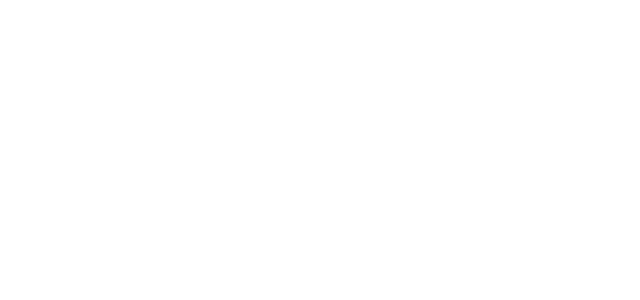
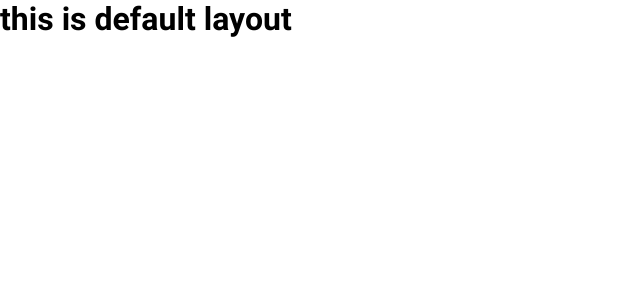
Before and after one commit to 0Amirreza0/vue3-boilerplate, a Vue app: page /#/ in a window 1280 px wide. Before the commit this address had no page. Shown: the top 300 px of the page, without its empty margins (0-640 px from the left). Built offline with nearby package versions, Linux system fonts and the light colour scheme.

Commit message:
feat: implement layout using vue-router

```diff
--- a/src/App.vue
+++ b/src/App.vue
@@ -1,12 +1,13 @@
 <template>
-  <main class="main-content">
-    <RouterView />
-  </main>
+  <layout-view>
+    <router-view />
+  </layout-view>
 </template>
 
-<script setup></script>
+<script setup>
+import LayoutView from '@/layout/layout-view.vue';
+</script>
 
 <style lang="scss">
-:root {
-}
+// FIXME: remove this style tag
 </style>
--- /dev/null
+++ b/src/layout/layout-view.vue
@@ -0,0 +1,23 @@
+<template>
+  <component :is="layout">
+    <slot />
+  </component>
+</template>
+
+<script setup>
+import { defineAsyncComponent, ref, watch, computed } from 'vue';
+import { useRoute } from 'vue-router';
+
+const route = useRoute();
+const routeLayoutName = ref('default');
+
+const onRouteChange = () => {
+  routeLayoutName.value = route.meta?.layout ?? 'default';
+};
+watch(() => route.meta.layout, onRouteChange);
+
+const layout = computed(() => {
+  const layoutName = routeLayoutName.value;
+  return defineAsyncComponent(() => import(`@/layout/layouts/${layoutName}.vue`));
+});
+</script>
--- /dev/null
+++ b/src/layout/layouts/default.vue
@@ -0,0 +1,4 @@
+<template>
+  <h1>this is default layout</h1>
+  <slot />
+</template>
--- /dev/null
+++ b/src/layout/layouts/panel.vue
@@ -0,0 +1,8 @@
+<template>
+  <header class="elevation-12">
+    <p>This is a header for panel layout</p>
+  </header>
+  <main>
+    <slot />
+  </main>
+</template>
```
